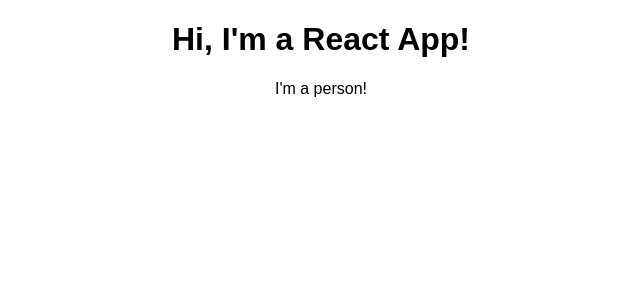
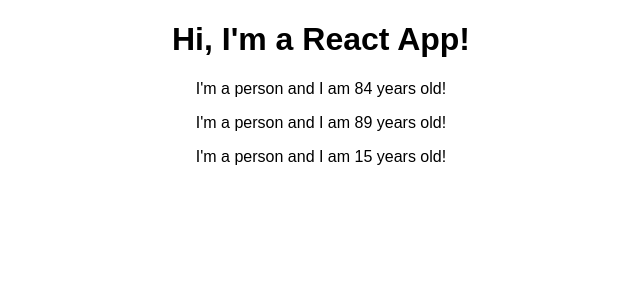
Before and after one commit to countzyx/react-complete-guide, a React (Create React App) app: page / in a window 1280 px wide. Shown: the top 300 px of the page, without its empty margins (319-959 px from the left). Built offline with nearby package versions, Linux system fonts and the light colour scheme.

Commit message:
Made Person Dynamically Generate Content

```diff
--- a/src/App.js
+++ b/src/App.js
@@ -7,6 +7,8 @@ const App = () => (
   <div className="App">
     <h1>Hi, I&apos;m a React App!</h1>
     <Person />
+    <Person />
+    <Person />
   </div>
 );
 
--- a/src/Person/Person.js
+++ b/src/Person/Person.js
@@ -1,6 +1,12 @@
 // @flow
 import React from 'react';
 
-const Person = () => <p>I&apos;m a person!</p>;
+const Person = () => (
+  <p>
+    I&apos;m a person and I am&nbsp;
+    {Math.floor(Math.random() * 100)}
+    &nbsp;years old!
+  </p>
+);
 
 export default Person;
```
